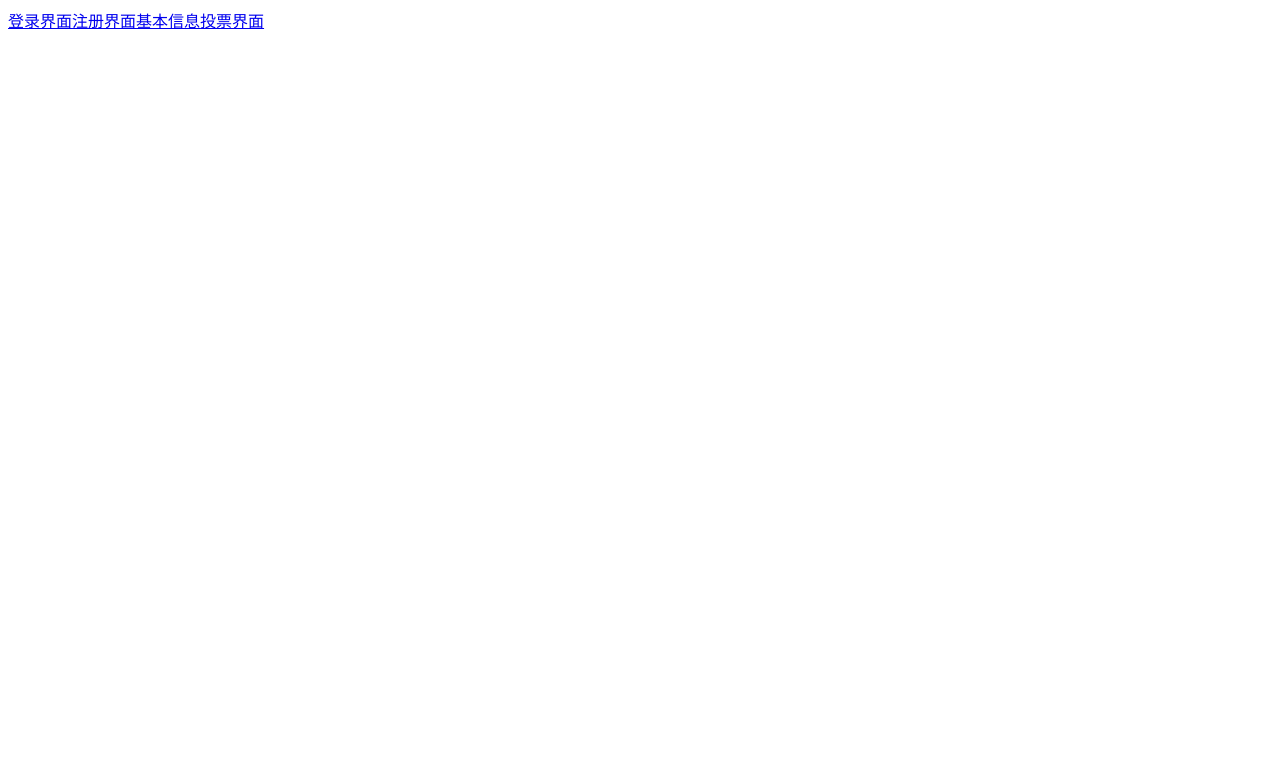
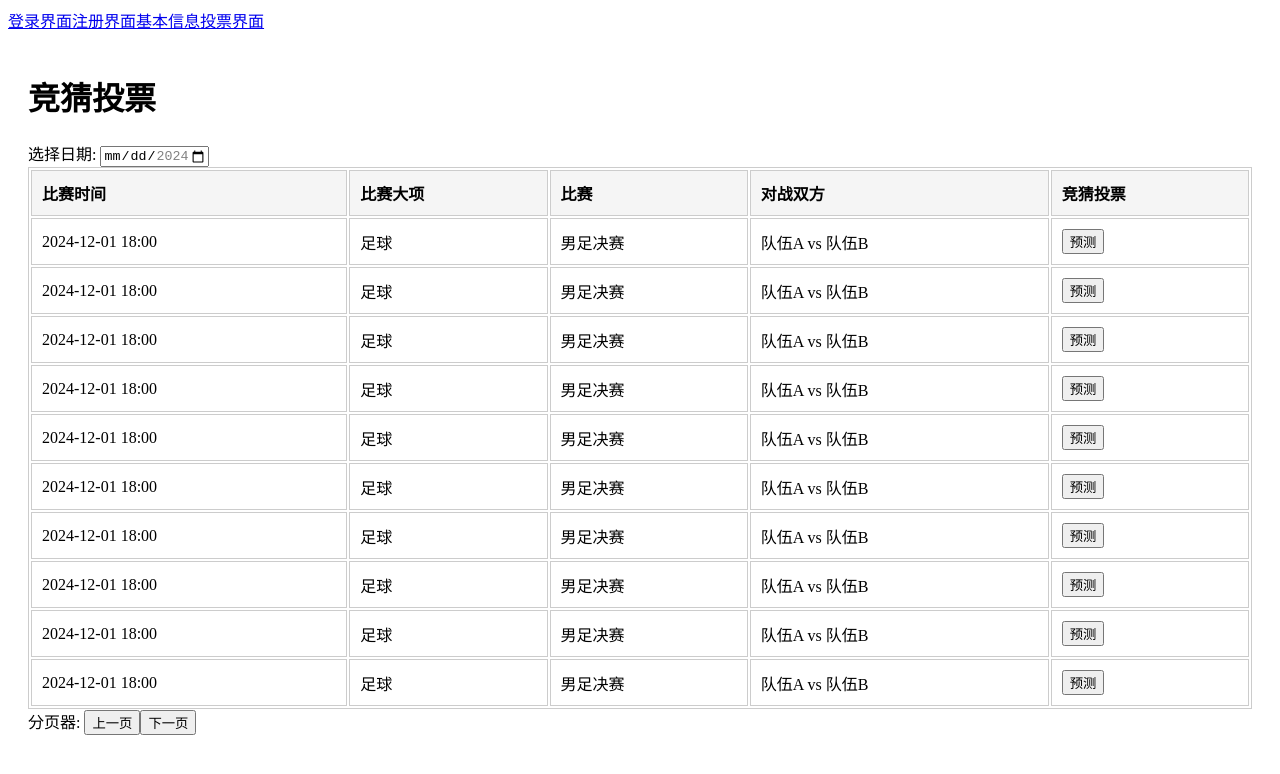
Before and after one commit to forExpecto/OlympicVote, a Vue app in the folder olympic-vote/: page /VoteView in a window 1280 px wide. Shown: the top 774 px of the page. Built offline with nearby package versions, Linux system fonts and the light colour scheme; no server answers.

Commit message:
对阵列表初步

```diff
--- a/olympic-vote/package.json
+++ b/olympic-vote/package.json
@@ -8,6 +8,7 @@
     "lint": "vue-cli-service lint"
   },
   "dependencies": {
+    "axios": "^1.7.7",
     "core-js": "^3.8.3",
     "element-plus": "^2.8.6",
     "vue": "^3.2.13",
--- /dev/null
+++ b/olympic-vote/src/components/MatchTable.vue
@@ -0,0 +1,57 @@
+<template>
+  <div class="match-table">
+    <slot name="header"></slot>
+    <table>
+      <thead>
+        <tr>
+          <th>比赛时间</th>
+          <th>比赛大项</th>
+          <th>比赛</th>
+          <th>对战双方</th>
+          <th>竞猜投票</th>
+        </tr>
+      </thead>
+      <tbody>
+        <tr v-for="(match, index) in props.matches" :key="index">
+          <td>{{ match.start_time }}</td>
+          <td>{{ match.event }}</td>
+          <td>{{ match.match_name }}</td>
+          <td>{{ match.player_one }} vs {{ match.player_two }}</td>
+          <td><button @click="$emit('viewDetails', match.match_id)">预测</button></td>
+        </tr>
+      </tbody>
+    </table>
+    <slot name="footer"></slot>
+  </div>
+</template>
+
+<script setup>
+import { defineProps } from 'vue';
+
+const props = defineProps({
+  matches: {
+    type: Array,
+    required: true,
+  },
+});
+</script>
+
+<style scoped>
+.match-table {
+  width: 100%;
+  border-collapse: collapse;
+  margin-top: 20px;
+}
+.match-table table {
+  width: 100%;
+  border: 1px solid #ccc;
+}
+.match-table th, .match-table td {
+  padding: 10px;
+  border: 1px solid #ccc;
+  text-align: left;
+}
+.match-table th {
+  background-color: #f5f5f5;
+}
+</style>
--- a/olympic-vote/src/view/vote/VoteView.vue
+++ b/olympic-vote/src/view/vote/VoteView.vue
@@ -1,3 +1,71 @@
 <template>
-    <div></div>
+  <div class="vote-page">
+    <h1 class="title">竞猜投票</h1>
+    <MatchTable :matches="matchList" @viewDetails="viewMatchDetails">
+      <template #header>
+        <div>选择日期: <input type="date" v-model="selectedDate" @change="fetchMatchesByDate" min="2024-07-24" max="2024-08-11"></div>
+      </template>
+      <template #footer>
+        <div>分页器: <button @click="prevPage">上一页</button><button @click="nextPage">下一页</button></div>
+      </template>
+    </MatchTable>
+  </div>
 </template>
+
+<script setup>
+import { ref, onMounted } from 'vue';
+import MatchTable from '../../components/MatchTable.vue';
+import axios from 'axios';
+
+const matchList = ref([]);
+const selectedDate = ref('');
+const currentPage = ref(1);
+
+// 默认的数据，用于网络请求失败的情况
+const defaultMatches = Array(10).fill({
+  start_time: '2024-12-01 18:00',
+  event: '足球',
+  match_name: '男足决赛',
+  player_one: '队伍A',
+  player_two: '队伍B',
+});
+
+const fetchMatchesByDate = async () => {
+  try {
+    const response = await axios.get('/api/matches', {
+      params: { date: selectedDate.value, page: currentPage.value },
+    });
+    matchList.value = response.data.matches;
+  } catch (error) {
+    console.error('获取比赛列表失败:', error);
+    // 使用默认数据
+    matchList.value = defaultMatches;
+  }
+};
+
+const viewMatchDetails = (matchId) => {
+  alert(`预测比赛：${matchId}`);
+};
+
+const prevPage = () => {
+  if (currentPage.value > 1) {
+    currentPage.value--;
+    fetchMatchesByDate();
+  }
+};
+
+const nextPage = () => {
+  currentPage.value++;
+  fetchMatchesByDate();
+};
+
+onMounted(() => {
+  fetchMatchesByDate();
+});
+</script>
+
+<style scoped>
+.vote-page {
+  padding: 20px;
+}
+</style>
```
Also changed, not shown: 1 other file (tests, documents, lock files or other folders).
